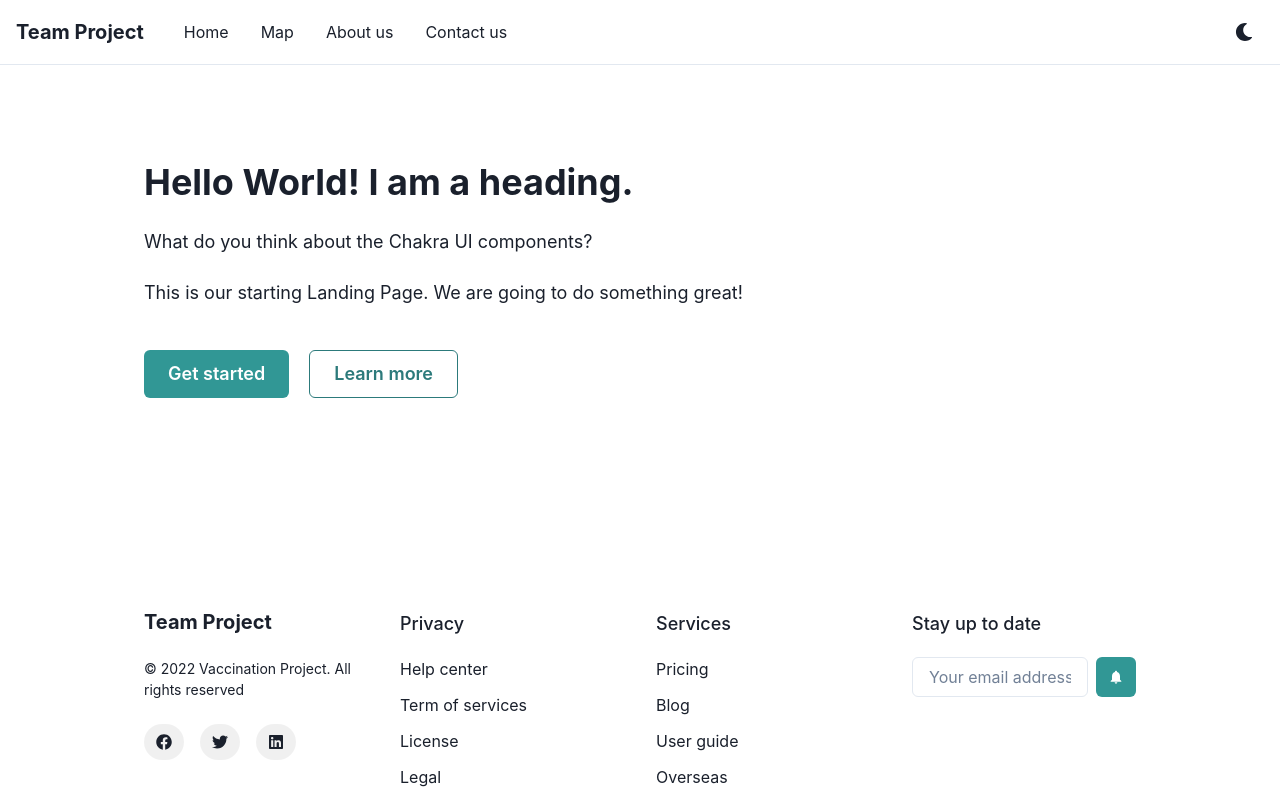
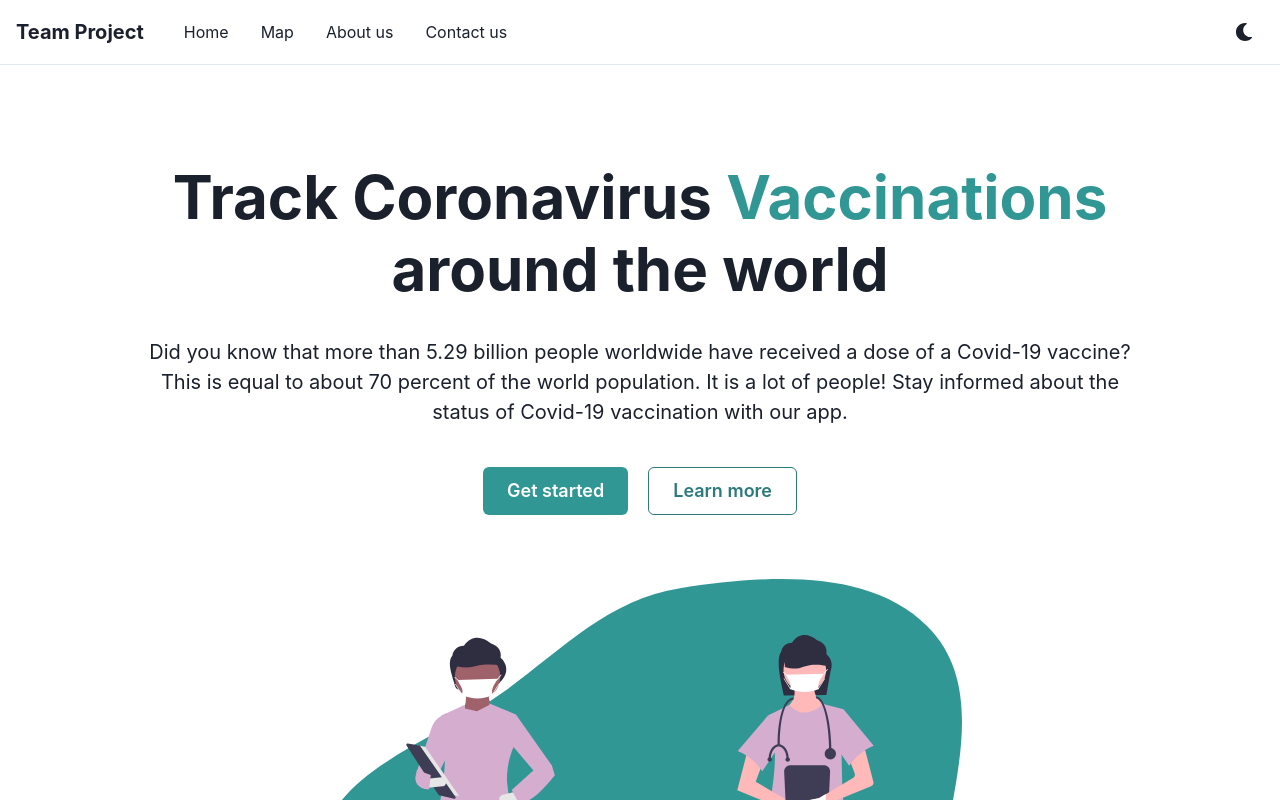
Before and after one commit to Dedox-tech/chakra-landing-page, a React (Create React App) app: page / in a window 1280 px wide. Shown: the top 800 px of the page. Built offline with nearby package versions, Linux system fonts and the light colour scheme.

Commit message:
Add the content of the header and the styles

```diff
--- a/src/components/CustomHeader.js
+++ b/src/components/CustomHeader.js
@@ -1,12 +1,18 @@
+/* eslint-disable react/no-unescaped-entities */
 import React from "react";
 import {
     Container,
     Text,
     Heading,
     useBreakpointValue,
+    useColorModeValue,
     Button,
     ButtonGroup,
+    Image,
+    Box,
 } from "@chakra-ui/react";
+import HeaderImageLight from "../images/Image-Header-Light.svg";
+import HeaderImageDark from "../images/Image-Header-Dark.svg";
 
 export default function CustomHeader() {
     const customMaxWidth = useBreakpointValue({
@@ -23,16 +29,29 @@ export default function CustomHeader() {
     });
 
     return (
-        <Container maxWidth={customMaxWidth} py={customPadding}>
-            <Heading as="h1">Hello World! I am a heading.</Heading>
-            <Text my={6} fontSize="lg">
-                What do you think about the Chakra UI components?
+        <Container maxWidth={customMaxWidth} py={customPadding} centerContent>
+            <Heading
+                as="h1"
+                fontSize={{ base: "4xl", sm: "5xl", md: "6xl" }}
+                align="center"
+            >
+                Track Coronavirus
+                <Text
+                    as="span"
+                    color={useColorModeValue("teal.500", "teal.200")}
+                >
+                    {" "}
+                    Vaccinations{" "}
+                </Text>
+                around the world
+            </Heading>
+            <Text mt={8} fontSize={{ base: "lg", md: "xl" }} align="center">
+                Did you know that more than 5.29 billion people worldwide have
+                received a dose of a Covid-19 vaccine? This is equal to about 70
+                percent of the world population. It is a lot of people! Stay
+                informed about the status of Covid-19 vaccination with our app.
             </Text>
-            <Text mb={6} mt={2} fontSize="lg">
-                This is our starting Landing Page. We are going to do something
-                great!
-            </Text>
-            <ButtonGroup spacing={5} my={5}>
+            <ButtonGroup spacing={5} mt={10}>
                 <Button colorScheme="teal" size="lg">
                     Get started
                 </Button>
@@ -40,6 +59,12 @@ export default function CustomHeader() {
                     Learn more
                 </Button>
             </ButtonGroup>
+            <Box mt={16}>
+                <Image
+                    src={useColorModeValue(HeaderImageLight, HeaderImageDark)}
+                    alt="Header image of doctors and pills"
+                />
+            </Box>
         </Container>
     );
 }
```
Also changed, not shown: src/images/Image-Header-Dark.svg, src/images/Image-Header-Light.svg.
